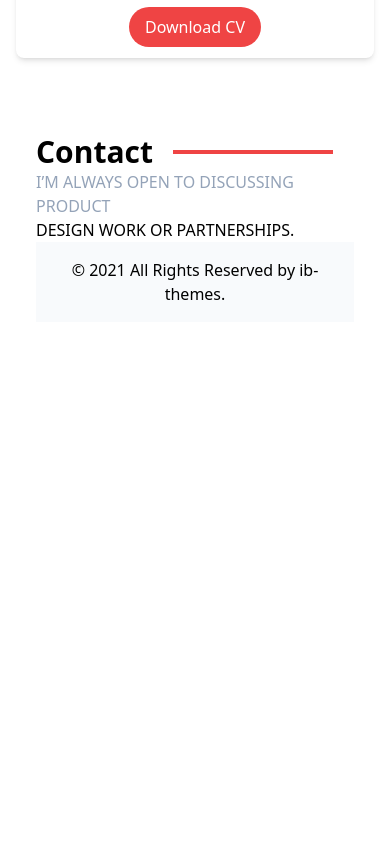
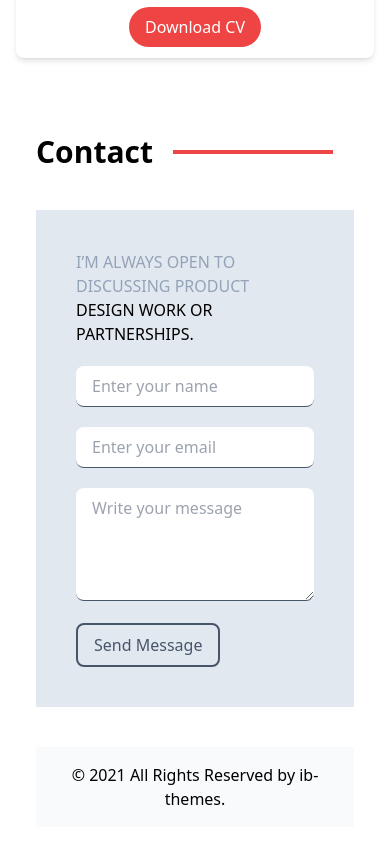
Before and after one commit to Umme-Nahida/personal-portfolio, a plain HTML site: page contact.html in a window 390 px wide. Shown: the part 1166-2010 px from the top of the page. Before the commit the page ends 1524 px from the top, so only its background shows below. Drawn offline with nearby package versions, Linux system fonts and the light colour scheme.

Commit message:
create contact page with responsive

```diff
--- a/contact.html
+++ b/contact.html
@@ -119,17 +119,26 @@
         </div>
 
         <!-- contact form -->
-        <div>
+        <div class="bg-slate-200 p-10 my-10">
           <p class="text-base text-slate-400">I’M ALWAYS OPEN TO DISCUSSING PRODUCT </p>
           <p>DESIGN WORK OR PARTNERSHIPS.</p>
 
-          <form>
-
-          </form>
+          <form class="mt-4">
+            <div class="mb-4">
+                <input type="text" id="name" class="w-full px-4 py-2 mt-1 border-b border-slate-600 rounded-lg focus:outline-none" placeholder="Enter your name" required>
+            </div>
+            <div class="mb-4">
+                <input type="email" id="email" class="w-full px-4 py-2 mt-1 border-b border-slate-600 rounded-lg focus:outline-none" placeholder="Enter your email" required>
+            </div>
+            <div class="mb-4">
+                <textarea id="message" rows="4" class="w-full px-4 py-2 mt-1 text-slate-600 border-b border-slate-600 rounded-lg focus:outline-none " placeholder="Write your message" required></textarea>
+            </div>
+            <button type="submit" class="border-2 border-slate-600 px-4 py-2 text-slate-600 rounded-lg">Send Message</button>
+        </form>
         </div>
       </section>
 
-      <footer class="text-center p-4 bg-slate-50">
+      <footer class="text-center p-4 mt-10 bg-slate-50">
         <p>© 2021 All Rights Reserved by ib-themes.</p>
       </footer>
     </main>
```
